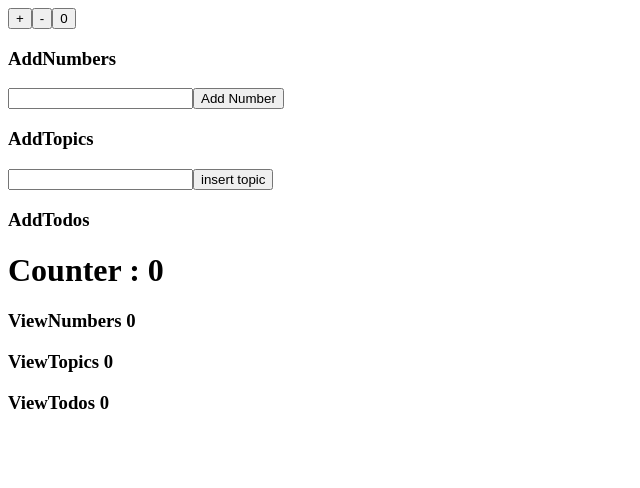
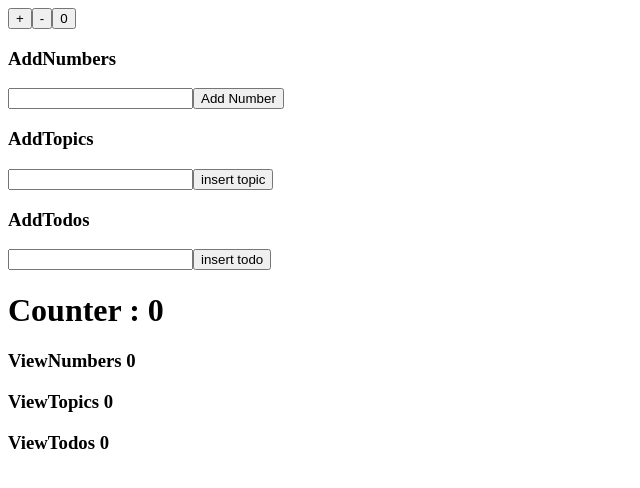
Before and after one commit to nasagaurav/react-redux, a React (Create React App) app: page / in a window 1280 px wide. Shown: the top 488 px of the page, without its empty margins (0-640 px from the left). Built offline with nearby package versions, Linux system fonts and the light colour scheme.

Commit message:
Added logic add todos with reducer in index.js

```diff
--- a/src/AddTodos.js
+++ b/src/AddTodos.js
@@ -1,8 +1,18 @@
-
-import React from 'react'
-const AddTodos=()=>{
-	return <div>
-		<h3>AddTodos</h3>
-	</div>
-}
-export default AddTodos
+import React from 'react';
+import { useDispatch } from 'react-redux';
+const AddTodos = () => {
+  const dispatch = useDispatch();
+  const ref = React.useRef();
+  const insert = () => {
+    const value = ref.current.value;
+    dispatch({ type: 'add-todo', payload: value });
+  };
+  return (
+    <div>
+      <h3>AddTodos</h3>
+      <input ref={ref} />
+      <button onClick={insert}>insert todo</button>
+    </div>
+  );
+};
+export default AddTodos;
--- a/src/index.js
+++ b/src/index.js
@@ -20,6 +20,8 @@ function reducer(state = { a: [], b: [], c: [], counter: 0 }, action) {
       return { ...state, a: [...state.a, action.payload] };
     case 'add-topic':
       return { ...state, b: [...state.b, action.payload] };
+    case 'add-todo':
+      return { ...state, c: [...state.c, action.payload] };
     default:
       return state;
   }
```
